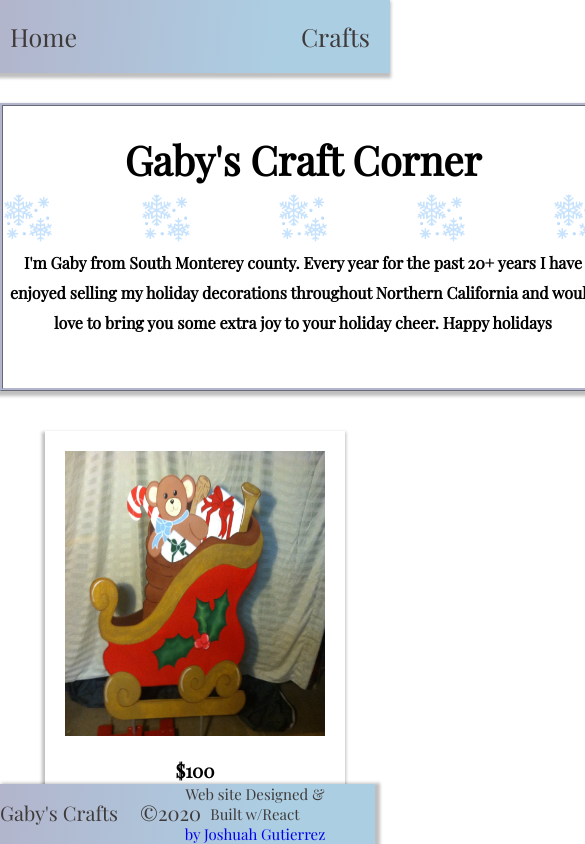
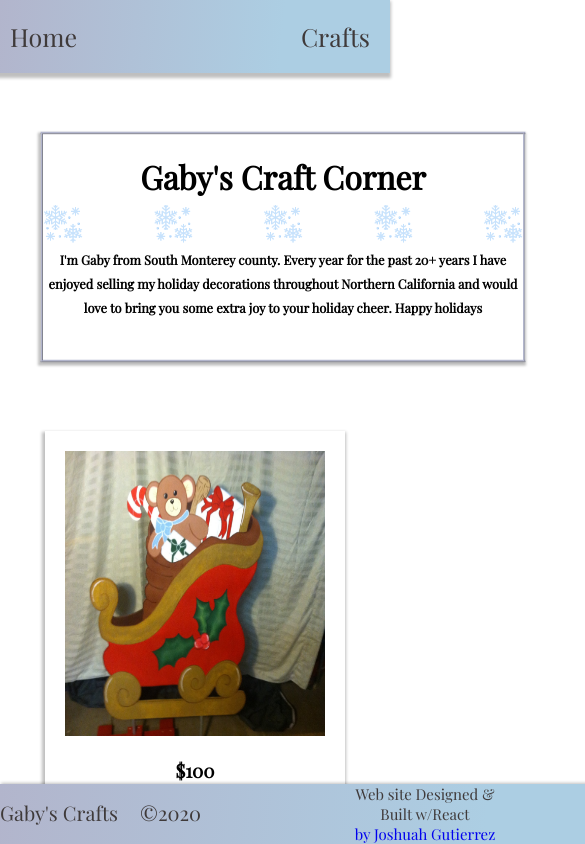
Before and after one commit to Shandem/Moms-static-site, a React (Create React App) app: page / in a window 390 px wide. Shown: the top 844 px of the page, 585 px wide, since content can reach past the window. Built offline with nearby package versions, Linux system fonts and the light colour scheme.

Commit message:
mobile screen transfrom added'

```diff
--- a/src/components/footer.scss
+++ b/src/components/footer.scss
@@ -35,7 +35,7 @@
 @media screen and (max-width: 850px) {
 
   .footer-container{
-    width: 375px;
+    width: 675px;
     font-size: 10px;
   }
 .company-name{
@@ -44,13 +44,13 @@
 }
 .copyright{
     margin-top: 15px;
-    margin-right: 50px;
+    margin-left: 50px;
     position: absolute;
 }
 
   .advertise{
     font-size: 10px;
-    margin-left: 180px;
+    margin-left: 350px;
     width: 150px;
     a{
         font-size: 15px;
--- a/src/components/welcome.scss
+++ b/src/components/welcome.scss
@@ -8,7 +8,6 @@
     margin-top: 30px;
     margin-bottom: 20px;
     box-shadow:  -1px 3px 3px 2px rgba(0,0,0,.25);
-
     border: rgb(178,181,204) ridge 3px;
     .Title{
         font-weight: 900;
@@ -31,3 +30,10 @@
         line-height: 30px;
     }
 }
+
+@media screen and (max-width: 850px){
+    .welcome{
+        transform: scale(0.8);
+        margin-left: -20px;
+    }
+}
```
